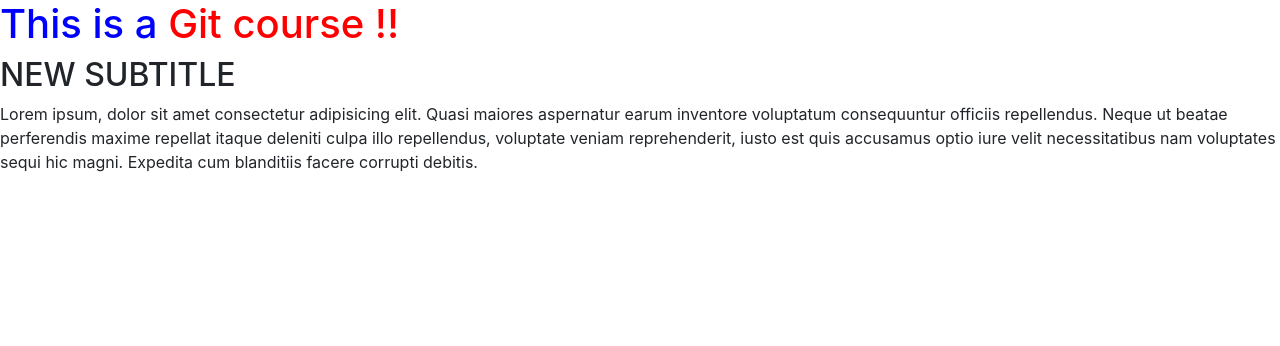
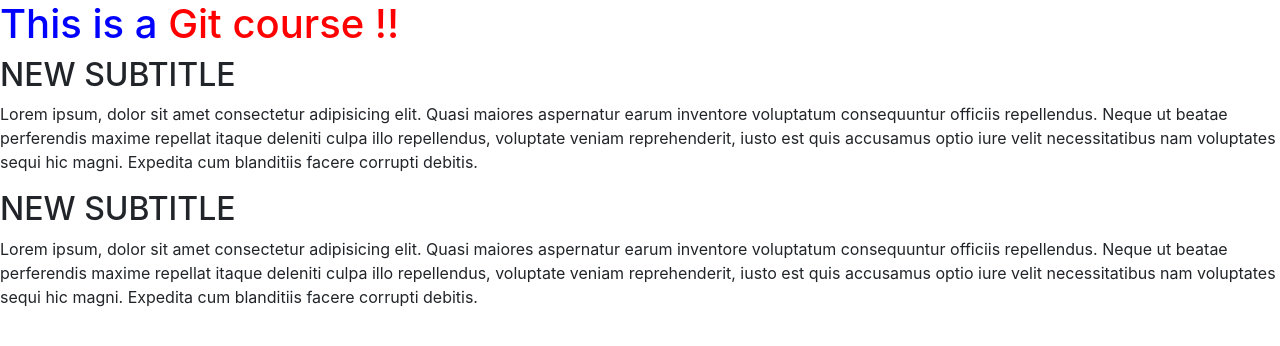
Before and after one commit to maxiim3/HX, a plain HTML site: page index.html in a window 1280 px wide. Drawn offline with nearby package versions, Linux system fonts and the light colour scheme.

Commit message:
Adding title and paragraph

```diff
--- a/index.html
+++ b/index.html
@@ -13,6 +13,8 @@
       <h1 style="color: blue;">This is a <span style="color:red;">Git course !!</span></h1>
       <h2>NEW SUBTITLE</h1>
       <p>Lorem ipsum, dolor sit amet consectetur adipisicing elit. Quasi maiores aspernatur earum inventore voluptatum consequuntur officiis repellendus. Neque ut beatae perferendis maxime repellat itaque deleniti culpa illo repellendus, voluptate veniam reprehenderit, iusto est quis accusamus optio iure velit necessitatibus nam voluptates sequi hic magni. Expedita cum blanditiis facere corrupti debitis.</p>
+      <h2>NEW SUBTITLE</h1>
+      <p>Lorem ipsum, dolor sit amet consectetur adipisicing elit. Quasi maiores aspernatur earum inventore voluptatum consequuntur officiis repellendus. Neque ut beatae perferendis maxime repellat itaque deleniti culpa illo repellendus, voluptate veniam reprehenderit, iusto est quis accusamus optio iure velit necessitatibus nam voluptates sequi hic magni. Expedita cum blanditiis facere corrupti debitis.</p>
 
   </body>
 </html>
```
